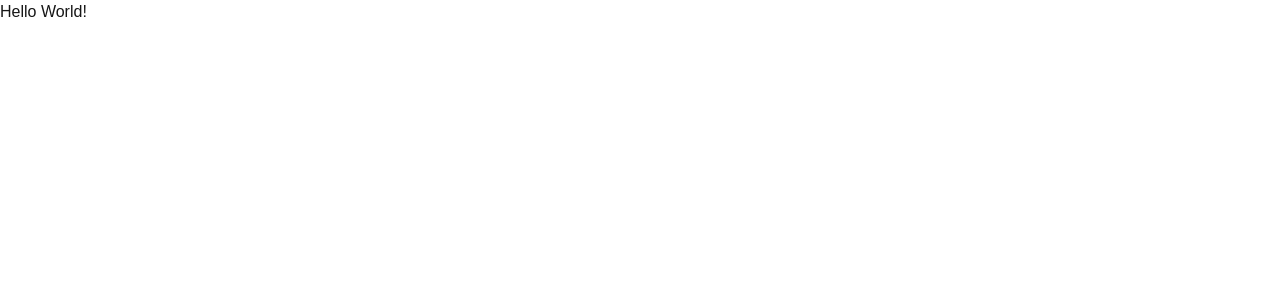
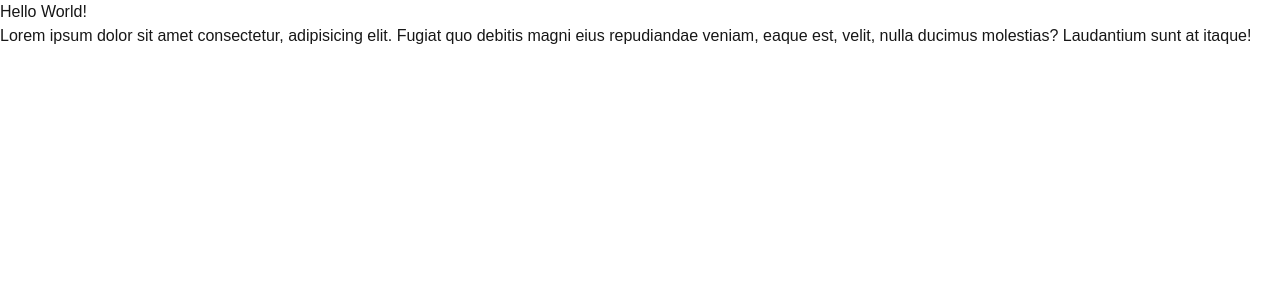
Before and after one commit to ShineBo/nextwebapp, a Next.js app: page / in a window 1280 px wide. Shown: the top 300 px of the page. Built offline with nearby package versions, Linux system fonts and the light colour scheme.

Commit message:
updated some text

```diff
--- a/app/page.tsx
+++ b/app/page.tsx
@@ -2,7 +2,14 @@ import React from 'react'
 
 const MyApp = () => {
   return (
-    <div>Hello World!</div>
+    <div>
+      <h1>Hello World!</h1>
+      <p>
+        Lorem ipsum dolor sit amet consectetur, adipisicing elit. Fugiat quo debitis
+        magni eius repudiandae veniam, eaque est, velit, nulla ducimus molestias?
+        Laudantium sunt at itaque!
+      </p>
+    </div>
   )
 }
 
```
